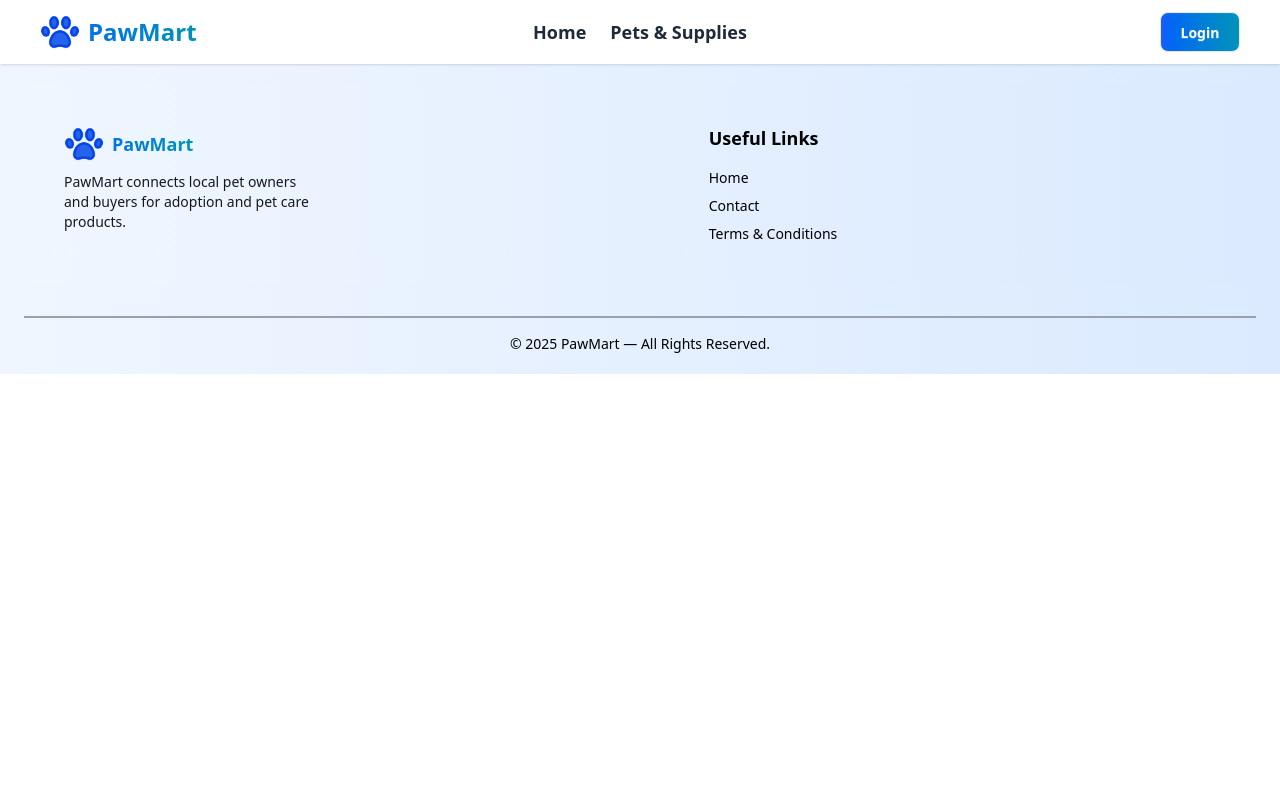
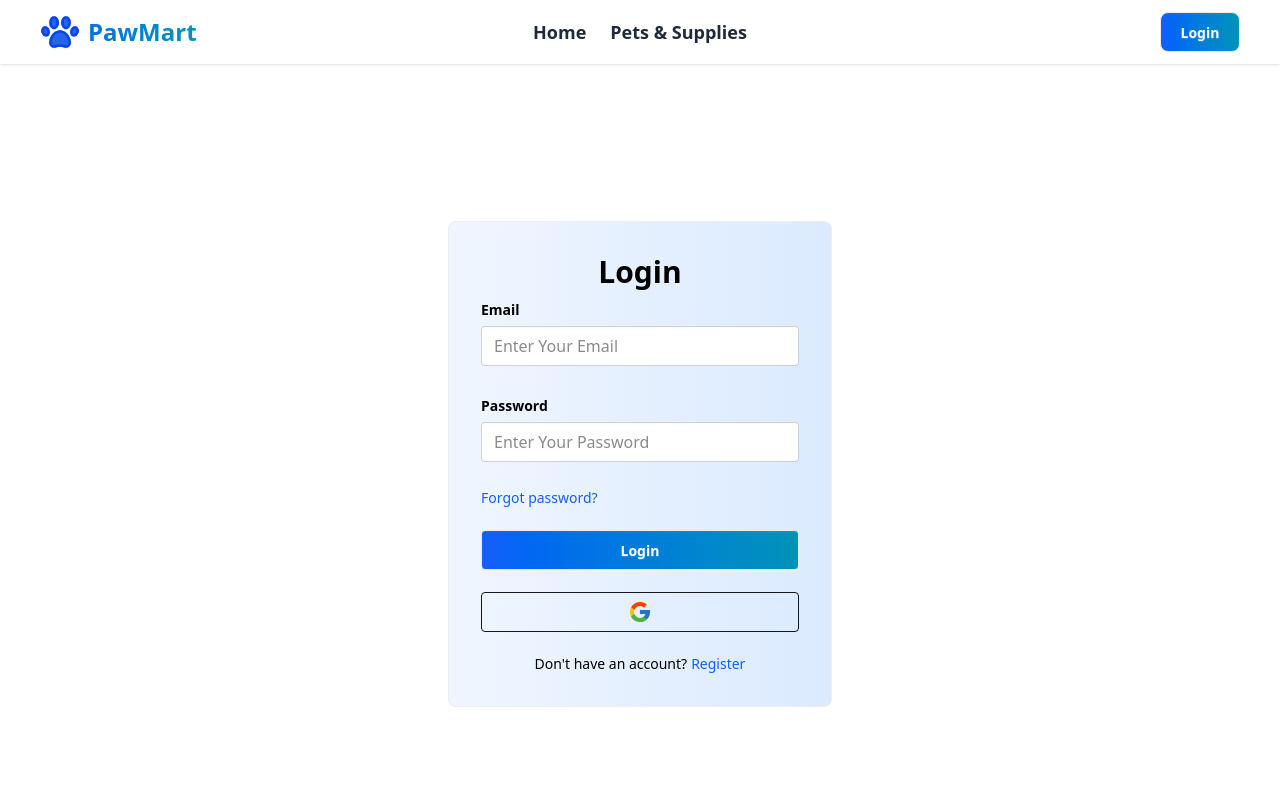
Before and after one commit to SiratimMChy/PawMart, a React (Vite) app: page /login in a window 1280 px wide. Shown: the top 800 px of the page. Built offline with nearby package versions, Linux system fonts and the light colour scheme; no server answers.

Commit message:
Update Login Page Content

```diff
--- a/src/pages/ForgetPassword.jsx
+++ b/src/pages/ForgetPassword.jsx
@@ -1,9 +1,31 @@
+import { sendPasswordResetEmail } from 'firebase/auth';
 import React from 'react';
+import { toast } from 'react-toastify';
+import auth from '../firebase/firebase.config';
+import { useParams } from 'react-router';
 
 const ForgetPassword = () => {
+    const { email } = useParams();
+    const handleSubmit = (e) => {
+        e.preventDefault();
+        const femail = e.target.email.value;
+        sendPasswordResetEmail(auth, femail)
+            .then(() => {
+                toast.success('Password reset email sent! Please check your inbox.');
+                window.open('https://mail.google.com/mail/u/0/');
+            })
+            .catch((error) => { toast.error(error.message); });
+    }
     return (
-        <div>
-
+        <div className='flex items-center justify-center pt-25 pb-45'>
+            <form onSubmit={handleSubmit} className="fieldset bg-linear-to-r from-blue-50 to-blue-100 border-base-300 rounded-box w-sm border p-4 px-8">
+                <fieldset className="fieldset">
+                    <label className="label text-black text-sm font-semibold">Email</label>
+                    <input defaultValue={email} name='email' type="email" className="input validator" placeholder="Enter Your Email" required />
+                    <p className="validator-hint hidden">Required</p>
+                    <button className="btn bg-linear-to-r from-blue-600 to-cyan-600 text-white font-semibold mt-4" type="submit">Send</button>
+                </fieldset>
+            </form>
         </div>
     );
 };
--- a/src/pages/Login.jsx
+++ b/src/pages/Login.jsx
@@ -1,9 +1,96 @@
+import { signInWithEmailAndPassword } from 'firebase/auth';
 import React from 'react';
+import { Link, useNavigate } from 'react-router';
+import auth from '../firebase/firebase.config';
+import { useContext } from 'react';
+import { AuthContext } from '../Provider/AuthProvider';
+import { FcGoogle } from "react-icons/fc";
+import { useLocation } from 'react-router';
+import { toast } from 'react-toastify';
+const Login = () => {
 
-const Login = () => {
+    const { setUser, handleSignupWithGoogle } = useContext(AuthContext);
+    const location = useLocation();
+    const navigate = useNavigate();
+    const path = location.state ? location.state : '/';
+    const handleSubmit = (e) => {
+        e.preventDefault();
+        const email = e.target.email.value;
+        const password = e.target.password.value;
+
+
+        signInWithEmailAndPassword(auth, email, password)
+            .then((userCredential) => {
+                const user = userCredential.user;
+                setUser(user)
+                toast.success('Login successful!');
+                navigate(path);
+            })
+            .catch((error) => {
+                console.log(error);
+                toast.error(error.message);
+            });
+    }
+
+
+    const SignInWithGoogle = () => {
+        handleSignupWithGoogle()
+            .then(result => {
+                const user = result.user;
+                setUser(user);
+                toast.success('Google login successful!');
+                navigate(path);
+            })
+            .catch((error) => {
+                console.log(error);
+            });
+    }
+    const hanldeforget = (e) => {
+        e.preventDefault();
+        const emailInput = e.target.form.email.value;
+        if (!emailInput) {
+            toast.error('Please enter your email first');
+            return;
+        }
+        navigate(`/forgetpassword/${emailInput}`);
+    }
+
+
     return (
-        <div>
+         <div className='flex items-center justify-center min-h-screen px-4 py-10'>
+            <title>Login</title>
+            <form onSubmit={handleSubmit} className="fieldset bg-linear-to-r from-blue-50 to-blue-100 border border-base-300 rounded-box w-full max-w-sm p-4 sm:p-6 md:p-8">
+                <h2 className="text-2xl md:text-3xl font-bold text-black text-center">Login</h2>
 
+                <fieldset className="fieldset mb-4">
+                    <label className="label text-black text-sm font-semibold">Email</label>
+                    <input name='email' type="email" className="input input-bordered w-full text-sm md:text-base" placeholder="Enter Your Email" required />
+                </fieldset>
+
+                <fieldset className="fieldset mb-4">
+                    <label className="label text-black text-sm font-semibold">Password</label>
+                    <input name='password' type="password" className="input input-bordered w-full text-sm md:text-base" placeholder="Enter Your Password" required />
+                </fieldset>
+
+                <div className="mb-4">
+                    <button type="button" onClick={hanldeforget} className="link link-hover text-sm text-blue-600">
+                        Forgot password?
+                    </button>
+                </div>
+
+                <button type="submit" className="btn bg-linear-to-r from-blue-600 to-cyan-600 text-white font-semibold w-full mb-4">
+                    Login
+                </button>
+
+                <button type="button" onClick={SignInWithGoogle} className="btn btn-outline w-full mb-4 flex items-center justify-center gap-2">
+                    <FcGoogle className="text-xl md:text-2xl" />
+                </button>
+
+                <div className="flex gap-1 text-sm justify-center">
+                    <span className='text-black'>Don't have an account?</span>
+                    <Link className='text-blue-600 link link-hover' to="/signup">Register</Link>
+                </div>
+            </form>
         </div>
     );
 };
```
